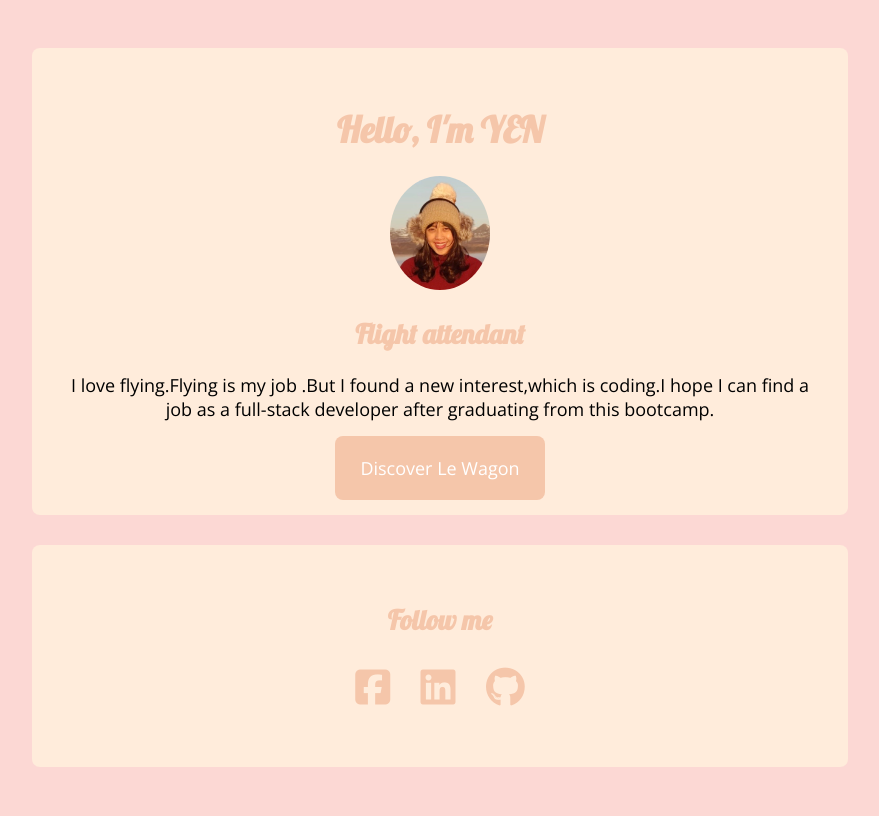
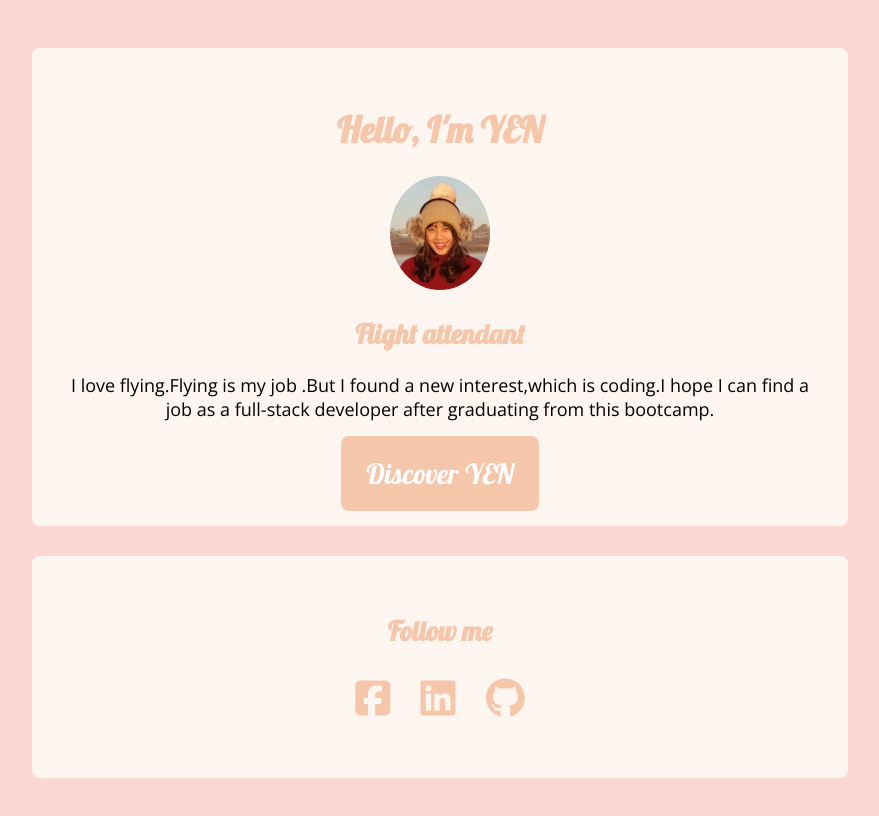
Before and after one commit to trueice0906/profile-page, a plain HTML site: page index.html in a window 1280 px wide. Shown: the whole page, without its empty margins (200-1079 px from the left). Drawn offline with nearby package versions, Linux system fonts and the light colour scheme.

Commit message:
my profile page

```diff
--- a/index.html
+++ b/index.html
@@ -19,20 +19,26 @@
 
     <p>I love flying.Flying is my job .But I found a new interest,which is coding.I hope I can find a job as a full-stack developer after graduating from this bootcamp. </p>
 
-    <a class="btn-pink" href="https://www.lewagon.com/">Discover Le Wagon</a>
+    <a class="btn-pink" href="https://www.facebook.com/yenyen.choo" target="_blank">Discover YEN</a>
   </div>
 
   <div class="two">
     <h2>Follow me</h2>
     <ul>
       <li>
-        <i class="fab fa-facebook-square"></i>
+        <a class="social-media" href="https://www.facebook.com/yenyen.choo" target="_blank">
+          <i class="fab fa-facebook-square"></i>
+        </a>
       </li>
       <li>
-        <i class="fab fa-linkedin"></i>
+        <a class="social-media" href="https://www.linkedin.com/in/yen-yen-choo-9572571ab/" target="_blank">
+          <i class="fab fa-linkedin"></i>
+        </a>
       </li>
       <li>
-        <i class="fab fa-github"></i>
+        <a class="social-media" href="https://github.com/trueice0906" target="_blank">
+          <i class="fab fa-github"></i>
+        </a>
       </li>
     </ul>
   </div>
--- a/style.css
+++ b/style.css
@@ -44,7 +44,8 @@ a:hover{
   padding: 20px 25px;
   background-color: #F5C6AA;
   border-radius: 8px;
-
+  font-family: 'Lobster', cursive;
+  font-size: 28px;
 }
 
 p{
@@ -53,7 +54,7 @@ p{
 }
 
 .one,.two{
-  background-color: #ffecdb;
+  background-color: #FDF6F0;
   width: 60%;
   text-align: center;
   margin: 30px auto;
@@ -70,6 +71,9 @@ li{
   justify-content: center;
   font-size: 40px;
   padding: 0 10px;
+}
+
+.social-media {
   color:#F5C6AA;
 }
 
```
